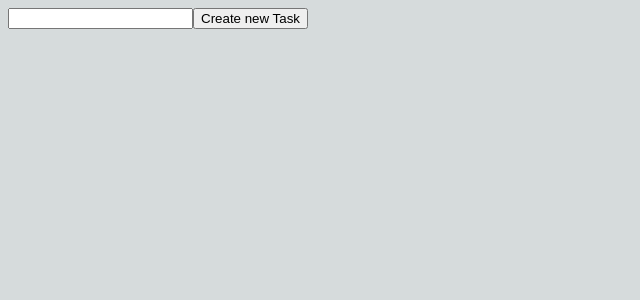
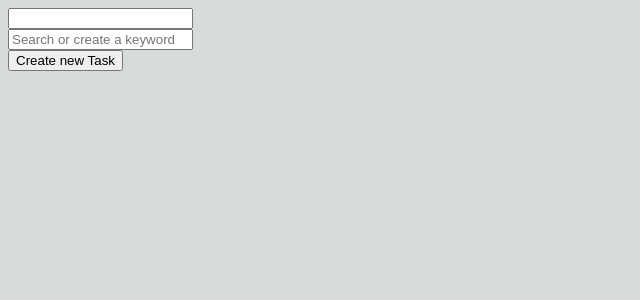
Before and after one commit to GonziTaji/TO-ADHDO, a Next.js app: page / in a window 1280 px wide. Shown: the top 300 px of the page, without its empty margins (0-640 px from the left). Built offline with nearby package versions, Linux system fonts and the light colour scheme.

Commit message:
feat: tag selector

```diff
--- /dev/null
+++ b/src/components/TagSelect.tsx
@@ -0,0 +1,124 @@
+import { KeyboardEvent, useState } from 'react';
+
+export interface SelectOption {
+    label: string;
+    id: string;
+    hovered?: boolean;
+}
+
+const __tags: string[] = [];
+
+interface TagSelectProps {
+    onSelection: (selectedId: string) => void;
+}
+
+export default function TagSelect({ onSelection }: TagSelectProps) {
+    const [knownTags, setKnownTags] = useState<string[]>(__tags);
+    const [searchTerm, setSearchTerm] = useState('');
+    const [hoveredOptionId, setHoveredOptionId] = useState('');
+    const [showResults, setShowResults] = useState(false);
+    const [isMouseDownParent, setIsMouseDownParent] = useState(false);
+
+    const tagOptions = knownTags
+        .filter((tag) =>
+            searchTerm ? RegExp(searchTerm, 'i').test(tag) : true
+        )
+        .map((tag) => ({
+            label: tag,
+            id: tag,
+            hovered: false,
+        }));
+
+    async function createTag(newTag: string) {
+        if (!newTag) {
+            alert('tag cannot be empty');
+            return;
+        }
+
+        setKnownTags([...knownTags, newTag]);
+        onSelection(newTag);
+        setSearchTerm('');
+        setShowResults(false);
+    }
+
+    const showCreateButton = searchTerm.trim() && !tagOptions.length;
+
+    function handleOnKeyDown(ev: KeyboardEvent) {
+        if (ev.code === 'Enter') {
+            if (showCreateButton) {
+                createTag(searchTerm);
+            } else {
+                if (hoveredOptionId) {
+                    selectTag(hoveredOptionId);
+                }
+            }
+        }
+    }
+
+    function selectTag(tagId: string) {
+        setSearchTerm('');
+        setShowResults(false);
+        onSelection(tagId);
+    }
+
+    return (
+        <div
+            onFocus={() => setShowResults(true)}
+            // Mouse down/up to check if an option was clicked (click down inside element) or the click was outside
+            // this element. If that's not handled, the click on the options is not registered, since those are
+            // hidden on this element's blur
+            onMouseDown={() => setIsMouseDownParent(true)}
+            onBlur={() => !isMouseDownParent && setShowResults(false)}
+            onMouseUp={() => setIsMouseDownParent(false)}
+            onKeyDown={handleOnKeyDown}
+        >
+            <input
+                className="border border-gray-400 px-2 py-1"
+                type="text"
+                value={searchTerm}
+                onInput={(ev) => {
+                    setSearchTerm(ev.currentTarget.value);
+                }}
+                placeholder="Search or create a keyword"
+            />
+
+            <div
+                className="min-w-[240px] max-h-60 absolute bg-white border border-gray-400 z-10 overflow-y-scroll whitespace-nowrap"
+                style={{ display: showResults ? 'block' : 'none' }}
+            >
+                {tagOptions.map((o_result) => {
+                    const style: any = {
+                        height: '28px',
+                        padding: '5px 3px',
+                        cursor: 'pointer',
+                    };
+
+                    if (hoveredOptionId === o_result.id) {
+                        style.color = 'white';
+                        style.backgroundColor = '#607799';
+                    }
+
+                    return (
+                        <div
+                            key={o_result.id}
+                            style={style}
+                            onMouseEnter={() => setHoveredOptionId(o_result.id)}
+                            onClick={() => selectTag(o_result.id)}
+                        >
+                            {o_result.label}
+                        </div>
+                    );
+                })}
+                {showCreateButton && (
+                    <button
+                        type="button"
+                        style={{ height: '28px', padding: '5px 3px' }}
+                        onClick={() => createTag(searchTerm)}
+                    >
+                        Add &quot;{searchTerm}&quot;
+                    </button>
+                )}
+            </div>
+        </div>
+    );
+}
--- a/src/pages/index.tsx
+++ b/src/pages/index.tsx
@@ -1,58 +1,115 @@
+import TagSelect from '@/components/TagSelect';
 import { useState } from 'react';
 import { v4 as uuidv4 } from 'uuid';
 
 interface Task {
     id: string;
     name: string;
+    tags: string[];
     completed: boolean;
 }
 
 export default function Home() {
     const [tasks, setTasks] = useState<Task[]>([]);
     const [newTaskName, setNewTaskName] = useState('');
+    const [newTaskTags, setNewTaskTags] = useState<string[]>([]);
 
-    function addNewTask(name: string) {
-        setTasks([...tasks, {
+    function addNewTask() {
+        setTasks([
+            ...tasks,
+            {
                 id: uuidv4(),
-            name,
-            completed: false
-        }]);
+                name: newTaskName,
+                tags: newTaskTags,
+                completed: false,
+            },
+        ]);
 
         setNewTaskName('');
+        setNewTaskTags([]);
     }
 
     function changeTaskName(id: string, newName: string) {
-        setTasks(_tasks => _tasks.map((task) => {
+        setTasks((_tasks) =>
+            _tasks.map((task) => {
                 if (task.id === id) {
                     task.name = newName;
                 }
 
                 return task;
-        }));
+            })
+        );
     }
 
     function toggleTaskCompleted(id: string) {
-        setTasks(_tasks => _tasks.map((task) => {
+        setTasks((_tasks) =>
+            _tasks.map((task) => {
                 if (task.id === id) {
                     task.completed = !task.completed;
                 }
 
                 return task;
-        }));
+            })
+        );
+    }
+
+    function addTag(newTag: string) {
+        const newTags = [...newTaskTags, newTag];
+
+        setNewTaskTags(newTags);
+    }
+
+    function removeTag(tag: string) {
+        const newTags = newTaskTags.filter((t) => t !== tag);
+
+        setNewTaskTags(newTags);
     }
 
     return (
-        <main style={{minWidth: '1vh'}}>
-            <input onKeyDown={(ev) => ev.code === 'Enter' && addNewTask(newTaskName)} type="text" value={newTaskName} onChange={(ev) => setNewTaskName(ev.currentTarget.value)} />
-            <button type="button" onClick={() => addNewTask(newTaskName)}>
+        <main style={{ minWidth: '1vh' }}>
+            <form>
+                {
+                    // onKeyDown={(ev) => ev.code === 'Enter' && addNewTask()}>
+                }
+                <input
+                    type="text"
+                    value={newTaskName}
+                    onChange={(ev) => setNewTaskName(ev.currentTarget.value)}
+                />
+
+                <div>
+                    {newTaskTags.map((tag, i) => (
+                        <div key={i}>
+                            <span onClick={() => removeTag(tag)}>
+                                <b>X</b>
+                            </span>
+                            {tag}
+                        </div>
+                    ))}
+                </div>
+
+                <TagSelect onSelection={addTag} />
+
+                <button type="button" onClick={() => addNewTask()}>
                     Create new Task
                 </button>
+            </form>
 
             <ul>
                 {tasks.map((task, i) => (
                     <li key={i}>
-                        <input type="checkbox" checked={task.completed} onChange={() => toggleTaskCompleted(task.id)} />
-                        <input type="text" value={task.name} onChange={(ev) => changeTaskName(task.id, ev.currentTarget.value)} />
+                        <input
+                            type="checkbox"
+                            checked={task.completed}
+                            onChange={() => toggleTaskCompleted(task.id)}
+                        />
+                        <input
+                            type="text"
+                            value={task.name}
+                            onChange={(ev) =>
+                                changeTaskName(task.id, ev.currentTarget.value)
+                            }
+                        />
                     </li>
                 ))}
             </ul>
```
Also changed, not shown: 1 other file (tests, documents, lock files or other folders). Lines whose indentation alone changed are shown as unchanged.
